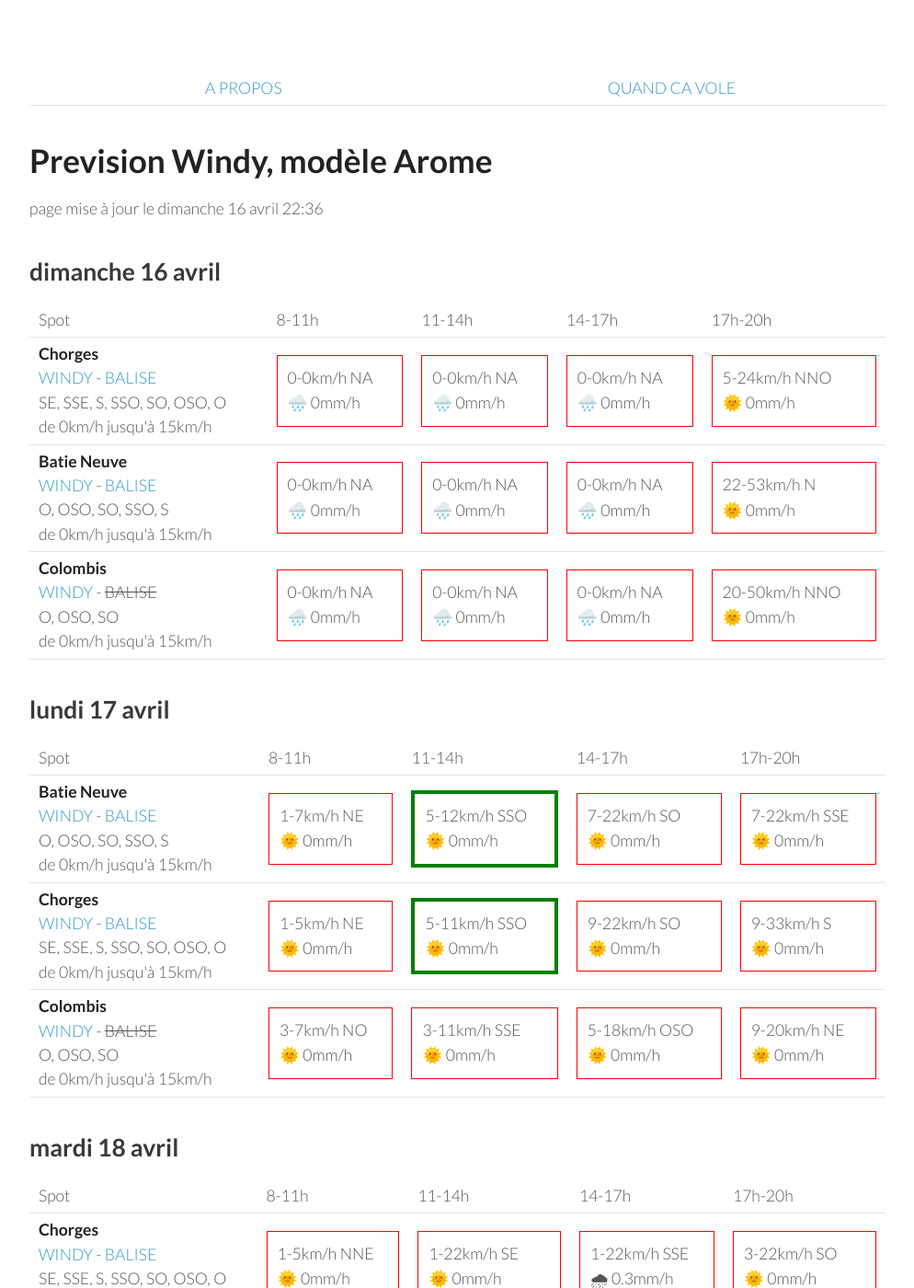
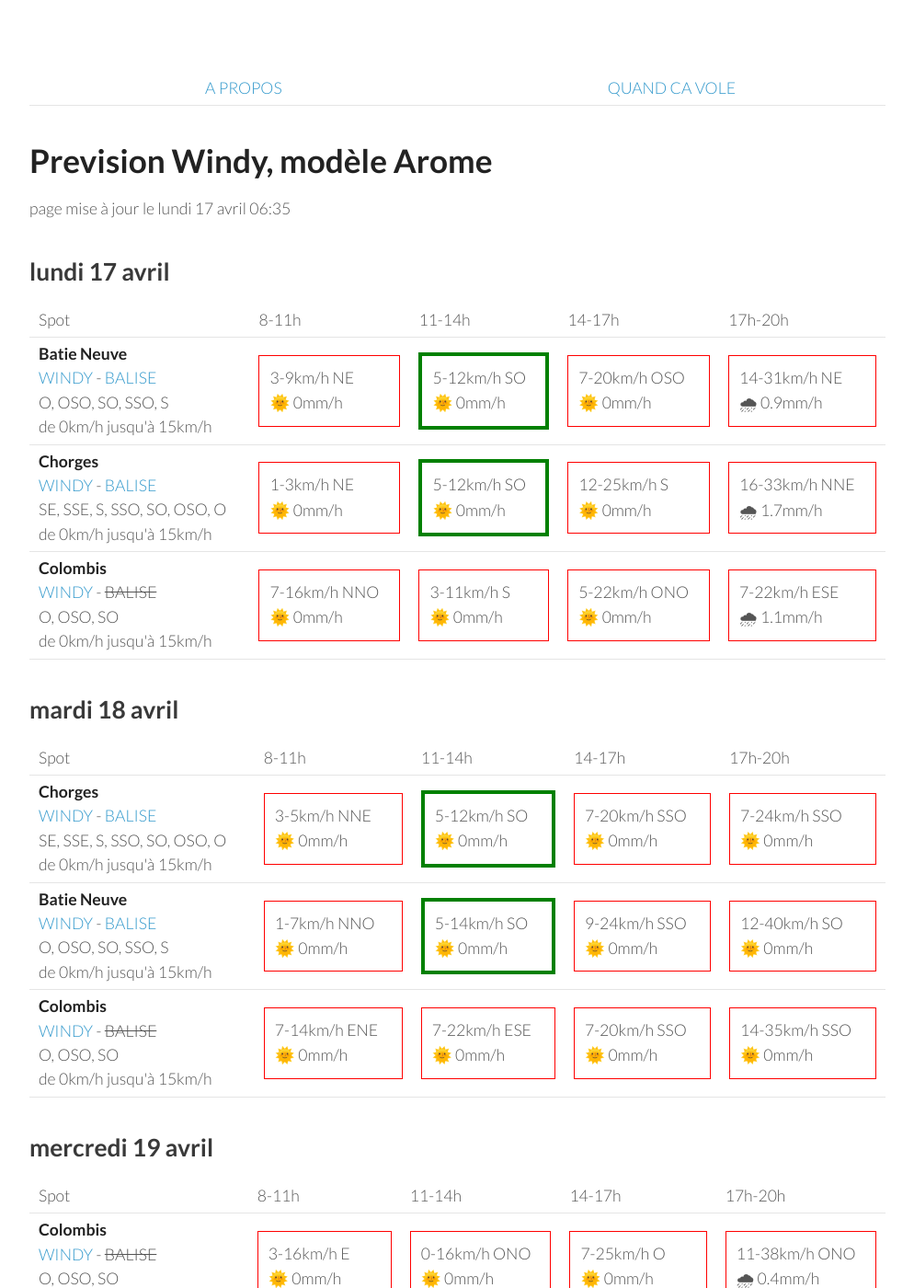
Before and after one commit to parapente-dans-le-nord/parapente-dans-le-nord.github.io, a Jekyll site: the page built from saint_andre.markdown, in a window 1280 px wide and 1400 px high. Shown: the whole window at 92% size, without its empty margins (26-1020 px from the left). Built offline with Jekyll 4.4.1, drawn with Linux system fonts in a browser that asks for light colours; some of the changed text lies outside the part shown.

Commit message:
update index.markdown

```diff
--- a/saint_andre.markdown
+++ b/saint_andre.markdown
@@ -7,51 +7,8 @@ title:  "Tous les spots"
 {: .links}
 
 # Prevision Windy, modèle Arome
-page mise à jour le dimanche 16 avril 22:36
+page mise à jour le lundi 17 avril 06:35
 
-## dimanche 16 avril
-
-{::nomarkdown}
-<table>
-  <tbody>
-    <tr>
-      <td>Spot</td>
-      <td>8-11h</td>
-      <td>11-14h</td>
-      <td>14-17h</td>
-      <td>17h-20h</td>
-    </tr>
-<tr>
-        <td><strong>Chorges</strong><br><a href="https://windy.com/44.578/6.280?44.559,6.262,10">WINDY</a> - <span class=""><a href="https://www.openwindmap.org/PP554">BALISE</a> </span><br> <span class="vent-favorable">SE, SSE, S, SSO, SO, OSO, O</span><br><span class="force-vent">de 0km/h jusqu'à 15km/h</span> </td>
-
-            <td><div class="not-flyable"><p>0-0km/h NA</p><p>🌧️ 0mm/h</p></div></td>
-            <td><div class="not-flyable"><p>0-0km/h NA</p><p>🌧️ 0mm/h</p></div></td>
-            <td><div class="not-flyable"><p>0-0km/h NA</p><p>🌧️ 0mm/h</p></div></td>
-            <td><div class="not-flyable"><p>5-24km/h NNO</p><p>🌞 0mm/h</p></div></td>
-
-    </tr>
-<tr>
-        <td><strong>Batie Neuve</strong><br><a href="https://windy.com/44.584/6.236?44.559,6.262,10,m:eTtagly">WINDY</a> - <span class=""><a href="https://www.openwindmap.org/PP554">BALISE</a> </span><br> <span class="vent-favorable">O, OSO, SO, SSO, S</span><br><span class="force-vent">de 0km/h jusqu'à 15km/h</span> </td>
-
-            <td><div class="not-flyable"><p>0-0km/h NA</p><p>🌧️ 0mm/h</p></div></td>
-            <td><div class="not-flyable"><p>0-0km/h NA</p><p>🌧️ 0mm/h</p></div></td>
-            <td><div class="not-flyable"><p>0-0km/h NA</p><p>🌧️ 0mm/h</p></div></td>
-            <td><div class="not-flyable"><p>22-53km/h N</p><p>🌞 0mm/h</p></div></td>
-
-    </tr>
-<tr>
-        <td><strong>Colombis</strong><br><a href="https://windy.com/44.494/6.216?44.559,6.262,10">WINDY</a> - <span class="no-balise"> BALISE </span><br> <span class="vent-favorable">O, OSO, SO</span><br><span class="force-vent">de 0km/h jusqu'à 15km/h</span> </td>
-
-            <td><div class="not-flyable"><p>0-0km/h NA</p><p>🌧️ 0mm/h</p></div></td>
-            <td><div class="not-flyable"><p>0-0km/h NA</p><p>🌧️ 0mm/h</p></div></td>
-            <td><div class="not-flyable"><p>0-0km/h NA</p><p>🌧️ 0mm/h</p></div></td>
-            <td><div class="not-flyable"><p>20-50km/h NNO</p><p>🌞 0mm/h</p></div></td>
-
-    </tr>
-
-</tbody>
-</table>
-{:/}
 ## lundi 17 avril
 
 {::nomarkdown}
@@ -67,30 +24,30 @@ page mise à jour le dimanche 16 avril 22:36
 <tr>
         <td><strong>Batie Neuve</strong><br><a href="https://windy.com/44.584/6.236?44.559,6.262,10,m:eTtagly">WINDY</a> - <span class=""><a href="https://www.openwindmap.org/PP554">BALISE</a> </span><br> <span class="vent-favorable">O, OSO, SO, SSO, S</span><br><span class="force-vent">de 0km/h jusqu'à 15km/h</span> </td>
 
-            <td><div class="not-flyable"><p>1-7km/h NE</p><p>🌞 0mm/h</p></div></td>
-            <td><div class="flyable"><p>5-12km/h SSO</p><p>🌞 0mm/h</p></div></td>
-            <td><div class="not-flyable"><p>7-22km/h SO</p><p>🌞 0mm/h</p></div></td>
-            <td><div class="not-flyable"><p>7-22km/h SSE</p><p>🌞 0mm/h</p></div></td>
+            <td><div class="not-flyable"><p>3-9km/h NE</p><p>🌞 0mm/h</p></div></td>
+            <td><div class="flyable"><p>5-12km/h SO</p><p>🌞 0mm/h</p></div></td>
+            <td><div class="not-flyable"><p>7-20km/h OSO</p><p>🌞 0mm/h</p></div></td>
+            <td><div class="not-flyable"><p>14-31km/h NE</p><p>🌧 0.9mm/h</p></div></td>
 
 
     </tr>
 <tr>
         <td><strong>Chorges</strong><br><a href="https://windy.com/44.578/6.280?44.559,6.262,10">WINDY</a> - <span class=""><a href="https://www.openwindmap.org/PP554">BALISE</a> </span><br> <span class="vent-favorable">SE, SSE, S, SSO, SO, OSO, O</span><br><span class="force-vent">de 0km/h jusqu'à 15km/h</span> </td>
 
-            <td><div class="not-flyable"><p>1-5km/h NE</p><p>🌞 0mm/h</p></div></td>
-            <td><div class="flyable"><p>5-11km/h SSO</p><p>🌞 0mm/h</p></div></td>
-            <td><div class="not-flyable"><p>9-22km/h SO</p><p>🌞 0mm/h</p></div></td>
-            <td><div class="not-flyable"><p>9-33km/h S</p><p>🌞 0mm/h</p></div></td>
+            <td><div class="not-flyable"><p>1-3km/h NE</p><p>🌞 0mm/h</p></div></td>
+            <td><div class="flyable"><p>5-12km/h SO</p><p>🌞 0mm/h</p></div></td>
+            <td><div class="not-flyable"><p>12-25km/h S</p><p>🌞 0mm/h</p></div></td>
+            <td><div class="not-flyable"><p>16-33km/h NNE</p><p>🌧 1.7mm/h</p></div></td>
 
 
     </tr>
 <tr>
         <td><strong>Colombis</strong><br><a href="https://windy.com/44.494/6.216?44.559,6.262,10">WINDY</a> - <span class="no-balise"> BALISE </span><br> <span class="vent-favorable">O, OSO, SO</span><br><span class="force-vent">de 0km/h jusqu'à 15km/h</span> </td>
 
-            <td><div class="not-flyable"><p>3-7km/h NO</p><p>🌞 0mm/h</p></div></td>
-            <td><div class="not-flyable"><p>3-11km/h SSE</p><p>🌞 0mm/h</p></div></td>
-            <td><div class="not-flyable"><p>5-18km/h OSO</p><p>🌞 0mm/h</p></div></td>
-            <td><div class="not-flyable"><p>9-20km/h NE</p><p>🌞 0mm/h</p></div></td>
+            <td><div class="not-flyable"><p>7-16km/h NNO</p><p>🌞 0mm/h</p></div></td>
+            <td><div class="not-flyable"><p>3-11km/h S</p><p>🌞 0mm/h</p></div></td>
+            <td><div class="not-flyable"><p>5-22km/h ONO</p><p>🌞 0mm/h</p></div></td>
+            <td><div class="not-flyable"><p>7-22km/h ESE</p><p>🌧 1.1mm/h</p></div></td>
 
 
     </tr>
@@ -113,30 +70,30 @@ page mise à jour le dimanche 16 avril 22:36
 <tr>
         <td><strong>Chorges</strong><br><a href="https://windy.com/44.578/6.280?44.559,6.262,10">WINDY</a> - <span class=""><a href="https://www.openwindmap.org/PP554">BALISE</a> </span><br> <span class="vent-favorable">SE, SSE, S, SSO, SO, OSO, O</span><br><span class="force-vent">de 0km/h jusqu'à 15km/h</span> </td>
 
-            <td><div class="not-flyable"><p>1-5km/h NNE</p><p>🌞 0mm/h</p></div></td>
-            <td><div class="not-flyable"><p>1-22km/h SE</p><p>🌞 0mm/h</p></div></td>
-            <td><div class="not-flyable"><p>1-22km/h SSE</p><p>🌧 0.3mm/h</p></div></td>
-            <td><div class="not-flyable"><p>3-22km/h SO</p><p>🌞 0mm/h</p></div></td>
+            <td><div class="not-flyable"><p>3-5km/h NNE</p><p>🌞 0mm/h</p></div></td>
+            <td><div class="flyable"><p>5-12km/h SO</p><p>🌞 0mm/h</p></div></td>
+            <td><div class="not-flyable"><p>7-20km/h SSO</p><p>🌞 0mm/h</p></div></td>
+            <td><div class="not-flyable"><p>7-24km/h SSO</p><p>🌞 0mm/h</p></div></td>
+
+
+    </tr>
+<tr>
+        <td><strong>Batie Neuve</strong><br><a href="https://windy.com/44.584/6.236?44.559,6.262,10,m:eTtagly">WINDY</a> - <span class=""><a href="https://www.openwindmap.org/PP554">BALISE</a> </span><br> <span class="vent-favorable">O, OSO, SO, SSO, S</span><br><span class="force-vent">de 0km/h jusqu'à 15km/h</span> </td>
+
+            <td><div class="not-flyable"><p>1-7km/h NNO</p><p>🌞 0mm/h</p></div></td>
+            <td><div class="flyable"><p>5-14km/h SO</p><p>🌞 0mm/h</p></div></td>
+            <td><div class="not-flyable"><p>9-24km/h SSO</p><p>🌞 0mm/h</p></div></td>
+            <td><div class="not-flyable"><p>12-40km/h SO</p><p>🌞 0mm/h</p></div></td>
 
 
     </tr>
 <tr>
         <td><strong>Colombis</strong><br><a href="https://windy.com/44.494/6.216?44.559,6.262,10">WINDY</a> - <span class="no-balise"> BALISE </span><br> <span class="vent-favorable">O, OSO, SO</span><br><span class="force-vent">de 0km/h jusqu'à 15km/h</span> </td>
 
-            <td><div class="not-flyable"><p>7-14km/h NE</p><p>🌞 0mm/h</p></div></td>
-            <td><div class="not-flyable"><p>1-18km/h NNE</p><p>🌞 0mm/h</p></div></td>
-            <td><div class="not-flyable"><p>1-18km/h SO</p><p>🌧 0.2mm/h</p></div></td>
-            <td><div class="not-flyable"><p>5-22km/h O</p><p>🌞 0mm/h</p></div></td>
-
-
-    </tr>
-<tr>
-        <td><strong>Batie Neuve</strong><br><a href="https://windy.com/44.584/6.236?44.559,6.262,10,m:eTtagly">WINDY</a> - <span class=""><a href="https://www.openwindmap.org/PP554">BALISE</a> </span><br> <span class="vent-favorable">O, OSO, SO, SSO, S</span><br><span class="force-vent">de 0km/h jusqu'à 15km/h</span> </td>
-
-            <td><div class="not-flyable"><p>1-3km/h NNE</p><p>🌞 0mm/h</p></div></td>
-            <td><div class="not-flyable"><p>1-20km/h SSE</p><p>🌞 0mm/h</p></div></td>
-            <td><div class="not-flyable"><p>3-22km/h S</p><p>🌧 0.2mm/h</p></div></td>
-            <td><div class="not-flyable"><p>3-22km/h OSO</p><p>🌞 0mm/h</p></div></td>
+            <td><div class="not-flyable"><p>7-14km/h ENE</p><p>🌞 0mm/h</p></div></td>
+            <td><div class="not-flyable"><p>7-22km/h ESE</p><p>🌞 0mm/h</p></div></td>
+            <td><div class="not-flyable"><p>7-20km/h SSO</p><p>🌞 0mm/h</p></div></td>
+            <td><div class="not-flyable"><p>14-35km/h SSO</p><p>🌞 0mm/h</p></div></td>
 
 
     </tr>
@@ -159,30 +116,30 @@ page mise à jour le dimanche 16 avril 22:36
 <tr>
         <td><strong>Colombis</strong><br><a href="https://windy.com/44.494/6.216?44.559,6.262,10">WINDY</a> - <span class="no-balise"> BALISE </span><br> <span class="vent-favorable">O, OSO, SO</span><br><span class="force-vent">de 0km/h jusqu'à 15km/h</span> </td>
 
-            <td><div class="not-flyable"><p>3-18km/h E</p><p>🌞 0mm/h</p></div></td>
-            <td><div class="not-flyable"><p>0-16km/h SO</p><p>🌞 0mm/h</p></div></td>
-            <td><div class="not-flyable"><p>5-24km/h O</p><p>🌞 0mm/h</p></div></td>
-            <td><div class="not-flyable"><p>11-31km/h NO</p><p>🌧 0.3mm/h</p></div></td>
+            <td><div class="not-flyable"><p>3-16km/h E</p><p>🌞 0mm/h</p></div></td>
+            <td><div class="not-flyable"><p>0-16km/h ONO</p><p>🌞 0mm/h</p></div></td>
+            <td><div class="not-flyable"><p>7-25km/h O</p><p>🌞 0mm/h</p></div></td>
+            <td><div class="not-flyable"><p>11-38km/h ONO</p><p>🌧 0.4mm/h</p></div></td>
 
 
     </tr>
 <tr>
         <td><strong>Batie Neuve</strong><br><a href="https://windy.com/44.584/6.236?44.559,6.262,10,m:eTtagly">WINDY</a> - <span class=""><a href="https://www.openwindmap.org/PP554">BALISE</a> </span><br> <span class="vent-favorable">O, OSO, SO, SSO, S</span><br><span class="force-vent">de 0km/h jusqu'à 15km/h</span> </td>
 
-            <td><div class="not-flyable"><p>3-16km/h NE</p><p>🌞 0mm/h</p></div></td>
-            <td><div class="not-flyable"><p>3-22km/h SO</p><p>🌞 0mm/h</p></div></td>
-            <td><div class="not-flyable"><p>5-27km/h OSO</p><p>🌧 0.2mm/h</p></div></td>
-            <td><div class="not-flyable"><p>7-31km/h NO</p><p>🌧 0.6mm/h</p></div></td>
+            <td><div class="not-flyable"><p>3-14km/h NE</p><p>🌞 0mm/h</p></div></td>
+            <td><div class="not-flyable"><p>3-20km/h SO</p><p>🌞 0mm/h</p></div></td>
+            <td><div class="not-flyable"><p>7-29km/h OSO</p><p>🌞 0mm/h</p></div></td>
+            <td><div class="not-flyable"><p>7-35km/h ONO</p><p>🌧 0.9mm/h</p></div></td>
 
 
     </tr>
 <tr>
         <td><strong>Chorges</strong><br><a href="https://windy.com/44.578/6.280?44.559,6.262,10">WINDY</a> - <span class=""><a href="https://www.openwindmap.org/PP554">BALISE</a> </span><br> <span class="vent-favorable">SE, SSE, S, SSO, SO, OSO, O</span><br><span class="force-vent">de 0km/h jusqu'à 15km/h</span> </td>
 
-            <td><div class="not-flyable"><p>5-18km/h NE</p><p>🌞 0mm/h</p></div></td>
+            <td><div class="not-flyable"><p>3-16km/h ENE</p><p>🌞 0mm/h</p></div></td>
             <td><div class="not-flyable"><p>3-22km/h SO</p><p>🌞 0mm/h</p></div></td>
-            <td><div class="not-flyable"><p>7-27km/h OSO</p><p>🌧 0.3mm/h</p></div></td>
-            <td><div class="not-flyable"><p>7-31km/h ONO</p><p>🌧 0.6mm/h</p></div></td>
+            <td><div class="not-flyable"><p>7-29km/h OSO</p><p>🌧 0.2mm/h</p></div></td>
+            <td><div class="not-flyable"><p>9-35km/h O</p><p>🌧 0.7mm/h</p></div></td>
 
 
     </tr>
@@ -206,7 +163,7 @@ page mise à jour le dimanche 16 avril 22:36
         <td><strong>Colombis</strong><br><a href="https://windy.com/44.494/6.216?44.559,6.262,10">WINDY</a> - <span class="no-balise"> BALISE </span><br> <span class="vent-favorable">O, OSO, SO</span><br><span class="force-vent">de 0km/h jusqu'à 15km/h</span> </td>
 
             <td><div class="not-flyable"><p>3-12km/h E</p><p>🌞 0mm/h</p></div></td>
-            <td><div class="not-flyable"><p>3-18km/h O</p><p>🌞 0mm/h</p></div></td>
+            <td><div class="not-flyable"><p>1-16km/h OSO</p><p>🌞 0mm/h</p></div></td>
             <td><div class="not-flyable"><p>7-27km/h O</p><p>🌧 0.3mm/h</p></div></td>
             <td><div class="not-flyable"><p>7-29km/h ONO</p><p>🌧 0.7mm/h</p></div></td>
 
@@ -215,8 +172,8 @@ page mise à jour le dimanche 16 avril 22:36
 <tr>
         <td><strong>Batie Neuve</strong><br><a href="https://windy.com/44.584/6.236?44.559,6.262,10,m:eTtagly">WINDY</a> - <span class=""><a href="https://www.openwindmap.org/PP554">BALISE</a> </span><br> <span class="vent-favorable">O, OSO, SO, SSO, S</span><br><span class="force-vent">de 0km/h jusqu'à 15km/h</span> </td>
 
-            <td><div class="not-flyable"><p>3-16km/h NNE</p><p>🌞 0mm/h</p></div></td>
-            <td><div class="not-flyable"><p>5-24km/h OSO</p><p>🌞 0mm/h</p></div></td>
+            <td><div class="not-flyable"><p>3-12km/h NE</p><p>🌞 0mm/h</p></div></td>
+            <td><div class="not-flyable"><p>5-22km/h SO</p><p>🌞 0mm/h</p></div></td>
             <td><div class="not-flyable"><p>7-35km/h OSO</p><p>🌧 0.2mm/h</p></div></td>
             <td><div class="not-flyable"><p>7-35km/h O</p><p>🌧 0.4mm/h</p></div></td>
 
@@ -225,8 +182,8 @@ page mise à jour le dimanche 16 avril 22:36
 <tr>
         <td><strong>Chorges</strong><br><a href="https://windy.com/44.578/6.280?44.559,6.262,10">WINDY</a> - <span class=""><a href="https://www.openwindmap.org/PP554">BALISE</a> </span><br> <span class="vent-favorable">SE, SSE, S, SSO, SO, OSO, O</span><br><span class="force-vent">de 0km/h jusqu'à 15km/h</span> </td>
 
-            <td><div class="not-flyable"><p>3-16km/h NE</p><p>🌞 0mm/h</p></div></td>
-            <td><div class="not-flyable"><p>5-24km/h OSO</p><p>🌞 0mm/h</p></div></td>
+            <td><div class="not-flyable"><p>3-12km/h NE</p><p>🌞 0mm/h</p></div></td>
+            <td><div class="not-flyable"><p>5-22km/h OSO</p><p>🌞 0mm/h</p></div></td>
             <td><div class="not-flyable"><p>9-35km/h OSO</p><p>🌧 0.3mm/h</p></div></td>
             <td><div class="not-flyable"><p>7-35km/h O</p><p>🌧 0.6mm/h</p></div></td>
 
```
